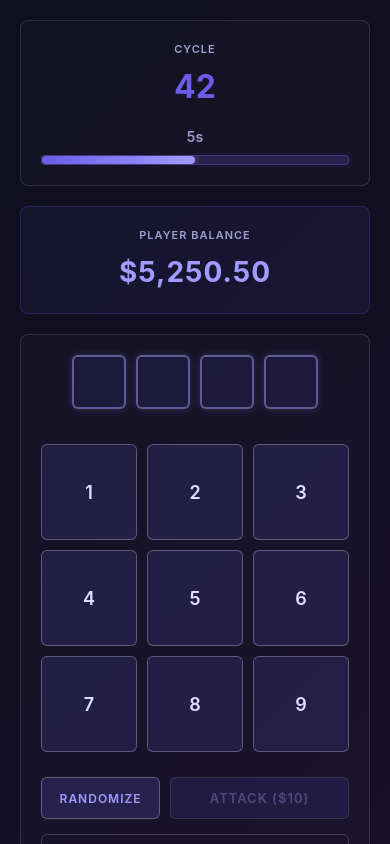
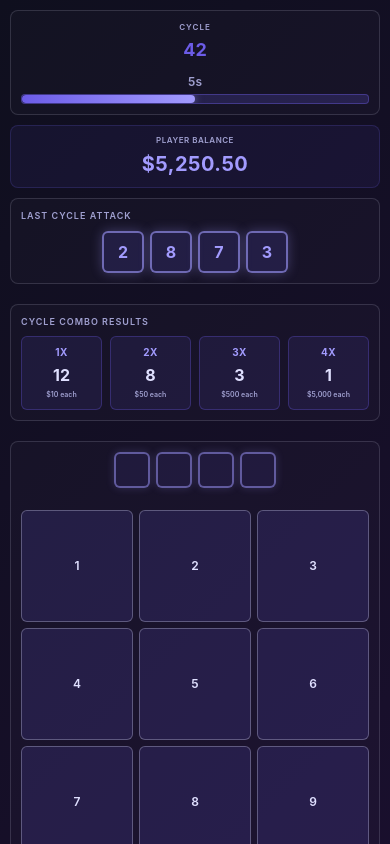
Before and after one commit to l10labs/whalevspiranha, a React (Vite) app: page / in a window 390 px wide. Built offline with nearby package versions, Linux system fonts and the light colour scheme.

Commit message:
fix: small ui issues

```diff
--- a/src/designs/PiranhaUI.css
+++ b/src/designs/PiranhaUI.css
@@ -3,10 +3,10 @@
   color: #e0e0ff;
   font-family: -apple-system, BlinkMacSystemFont, 'Segoe UI', 'Roboto', sans-serif;
   min-height: 100vh;
-  padding: 20px;
+  padding: 12px;
   display: flex;
   flex-direction: column;
-  gap: 20px;
+  gap: 12px;
 }
 
 /* Header: Cycle + Timer */
@@ -14,8 +14,8 @@
   display: flex;
   justify-content: space-between;
   align-items: center;
-  gap: 30px;
-  padding: 20px;
+  gap: 15px;
+  padding: 12px;
   background: rgba(255, 255, 255, 0.02);
   border: 1px solid rgba(224, 224, 255, 0.15);
   border-radius: 8px;
@@ -38,7 +38,7 @@
 }
 
 .cycle-number {
-  font-size: 32px;
+  font-size: 24px;
   font-weight: 700;
   color: #6c5ce7;
 }
@@ -47,8 +47,8 @@
   flex: 1;
   display: flex;
   flex-direction: column;
-  gap: 8px;
-  min-width: 300px;
+  gap: 4px;
+  min-width: 150px;
 }
 
 .timer-display {
@@ -77,32 +77,32 @@
 /* Player Balance */
 .balance-section {
   text-align: center;
-  padding: 20px;
+  padding: 10px 12px;
   background: rgba(108, 92, 231, 0.08);
   border: 1px solid rgba(108, 92, 231, 0.2);
   border-radius: 8px;
 }
 
 .balance-label {
-  font-size: 11px;
+  font-size: 9px;
   font-weight: 600;
-  letter-spacing: 1px;
+  letter-spacing: 0.5px;
   color: #a0a0d0;
   text-transform: uppercase;
-  margin-bottom: 8px;
+  margin-bottom: 4px;
 }
 
 .balance-value {
-  font-size: 36px;
+  font-size: 24px;
   font-weight: 700;
   color: #a29bfe;
-  letter-spacing: 1px;
+  letter-spacing: 0.5px;
 }
 
 /* Main Content */
 .piranha-content {
   display: grid;
-  grid-template-columns: 1fr 1fr 1fr;
+  grid-template-columns: 1fr 1fr;
   gap: 20px;
   flex: 1;
 }
@@ -112,8 +112,8 @@
   grid-column: 1;
   display: flex;
   flex-direction: column;
-  gap: 15px;
-  padding: 20px;
+  gap: 10px;
+  padding: 12px;
   background: rgba(255, 255, 255, 0.02);
   border: 1px solid rgba(224, 224, 255, 0.15);
   border-radius: 8px;
@@ -121,20 +121,20 @@
 
 .input-display {
   display: flex;
-  gap: 10px;
+  gap: 6px;
   justify-content: center;
-  margin-bottom: 10px;
+  margin-bottom: 8px;
 }
 
 .input-digit {
-  width: 50px;
-  height: 50px;
+  width: 38px;
+  height: 38px;
   border: 2px solid rgba(162, 155, 254, 0.5);
   border-radius: 6px;
   display: flex;
   align-items: center;
   justify-content: center;
-  font-size: 24px;
+  font-size: 18px;
   font-weight: 700;
   color: #a29bfe;
   background: rgba(108, 92, 231, 0.1);
@@ -149,8 +149,8 @@
 .number-pad {
   display: grid;
   grid-template-columns: repeat(3, 1fr);
-  gap: 10px;
-  margin: 10px 0;
+  gap: 6px;
+  margin: 6px 0;
 }
 
 .pad-button {
@@ -159,10 +159,11 @@
   border-radius: 6px;
   background: rgba(108, 92, 231, 0.15);
   color: #e0e0ff;
-  font-size: 18px;
+  font-size: 14px;
   font-weight: 600;
   cursor: pointer;
   transition: all 0.2s ease;
+  padding: 4px;
 }
 
 .pad-button:hover:not(:disabled) {
@@ -184,18 +185,18 @@
 /* Control Buttons */
 .control-buttons {
   display: grid;
-  grid-template-columns: 1fr 1.5fr;
-  gap: 10px;
+  grid-template-columns: 1fr 1fr;
+  gap: 6px;
 }
 
 .btn-randomize,
 .btn-attack {
-  padding: 12px 16px;
+  padding: 8px 10px;
   border: 1px solid rgba(224, 224, 255, 0.3);
   border-radius: 6px;
-  font-size: 12px;
+  font-size: 10px;
   font-weight: 600;
-  letter-spacing: 1px;
+  letter-spacing: 0.5px;
   cursor: pointer;
   transition: all 0.2s ease;
   text-transform: uppercase;
@@ -214,7 +215,7 @@
 .btn-attack {
   background: rgba(108, 92, 231, 0.3);
   color: #a29bfe;
-  font-size: 13px;
+  font-size: 10px;
 }
 
 .btn-attack:hover:not(:disabled) {
@@ -230,12 +231,12 @@
 
 /* Clear Button */
 .btn-clear {
-  padding: 10px;
+  padding: 6px;
   border: 1px solid rgba(224, 224, 255, 0.2);
   border-radius: 6px;
   background: transparent;
   color: #a0a0d0;
-  font-size: 11px;
+  font-size: 9px;
   font-weight: 600;
   cursor: pointer;
   transition: all 0.2s ease;
@@ -252,12 +253,13 @@
   grid-column: 2;
   display: flex;
   flex-direction: column;
-  gap: 15px;
-  padding: 20px;
+  gap: 10px;
+  padding: 12px;
   background: rgba(255, 255, 255, 0.02);
   border: 1px solid rgba(224, 224, 255, 0.15);
   border-radius: 8px;
   justify-content: flex-start;
+  grid-row: 1;
 }
 
 .section-label {
@@ -270,21 +272,21 @@
 
 .last-attack-display {
   display: flex;
-  gap: 10px;
+  gap: 6px;
   justify-content: center;
   flex: 1;
   align-items: center;
 }
 
 .attack-digit {
-  width: 60px;
-  height: 60px;
+  width: 45px;
+  height: 45px;
   border: 2px solid rgba(162, 155, 254, 0.6);
   border-radius: 6px;
   display: flex;
   align-items: center;
   justify-content: center;
-  font-size: 28px;
+  font-size: 20px;
   font-weight: 700;
   color: #a29bfe;
   background: rgba(108, 92, 231, 0.15);
@@ -293,30 +295,31 @@
 
 /* Combo Stats Section */
 .combo-stats-section {
-  grid-column: 3;
+  grid-column: 1 / -1;
   display: flex;
   flex-direction: column;
-  gap: 15px;
-  padding: 20px;
+  gap: 10px;
+  padding: 12px;
   background: rgba(255, 255, 255, 0.02);
   border: 1px solid rgba(224, 224, 255, 0.15);
   border-radius: 8px;
+  grid-row: 2;
 }
 
 .combo-grid {
   display: grid;
   grid-template-columns: repeat(4, 1fr);
-  gap: 12px;
+  gap: 8px;
 }
 
 .combo-card {
-  padding: 15px;
+  padding: 10px;
   background: rgba(108, 92, 231, 0.1);
   border: 1px solid rgba(108, 92, 231, 0.3);
   border-radius: 6px;
   display: flex;
   flex-direction: column;
-  gap: 8px;
+  gap: 4px;
   text-align: center;
   transition: all 0.2s ease;
 }
@@ -328,21 +331,21 @@
 }
 
 .combo-type {
-  font-size: 14px;
+  font-size: 11px;
   font-weight: 700;
   color: #a29bfe;
   text-transform: uppercase;
-  letter-spacing: 1px;
+  letter-spacing: 0.5px;
 }
 
 .combo-count {
-  font-size: 28px;
+  font-size: 18px;
   font-weight: 700;
   color: #e0e0ff;
 }
 
 .combo-reward {
-  font-size: 11px;
+  font-size: 8px;
   color: #a0a0d0;
   font-weight: 600;
 }
@@ -363,27 +366,111 @@
 }
 
 @media (max-width: 768px) {
+  .piranha-container {
+    padding: 10px;
+    gap: 10px;
+  }
+
   .piranha-header {
     flex-direction: column;
-    gap: 15px;
+    gap: 10px;
+    padding: 10px;
+  }
+
+  .balance-section {
+    padding: 8px 10px;
   }
 
   .balance-value {
-    font-size: 28px;
+    font-size: 20px;
+  }
+
+  .balance-label {
+    font-size: 8px;
+    margin-bottom: 3px;
   }
 
   .timer-section {
     min-width: auto;
     width: 100%;
+    gap: 3px;
   }
 
-  .combo-grid {
-    grid-template-columns: repeat(2, 1fr);
+  .timer-display {
+    font-size: 12px;
+  }
+
+  .cycle-number {
+    font-size: 20px;
+  }
+
+  .attack-input-section,
+  .last-attack-section,
+  .combo-stats-section {
+    padding: 10px;
+    gap: 8px;
+  }
+
+  .input-digit {
+    width: 32px;
+    height: 32px;
+    font-size: 16px;
+  }
+
+  .attack-digit {
+    width: 38px;
+    height: 38px;
+    font-size: 16px;
+  }
+
+  .pad-button {
+    font-size: 12px;
+  }
+
+  .btn-randomize,
+  .btn-attack {
+    padding: 6px 8px;
+    font-size: 9px;
+  }
+
+  .btn-clear {
+    padding: 5px;
+    font-size: 8px;
+  }
+
+  .section-label {
+    font-size: 9px;
+  }
+
+  .combo-card {
+    padding: 8px;
+    gap: 3px;
+  }
+
+  .combo-type {
+    font-size: 10px;
+  }
+
+  .combo-count {
+    font-size: 16px;
+  }
+
+  .combo-reward {
+    font-size: 7px;
   }
 }
 
 @media (max-width: 480px) {
-  .combo-grid {
-    grid-template-columns: 1fr;
+  .cycle-info {
+    min-width: 60px;
+    gap: 3px;
+  }
+
+  .cycle-label {
+    font-size: 8px;
+  }
+
+  .cycle-number {
+    font-size: 18px;
   }
 }
```
